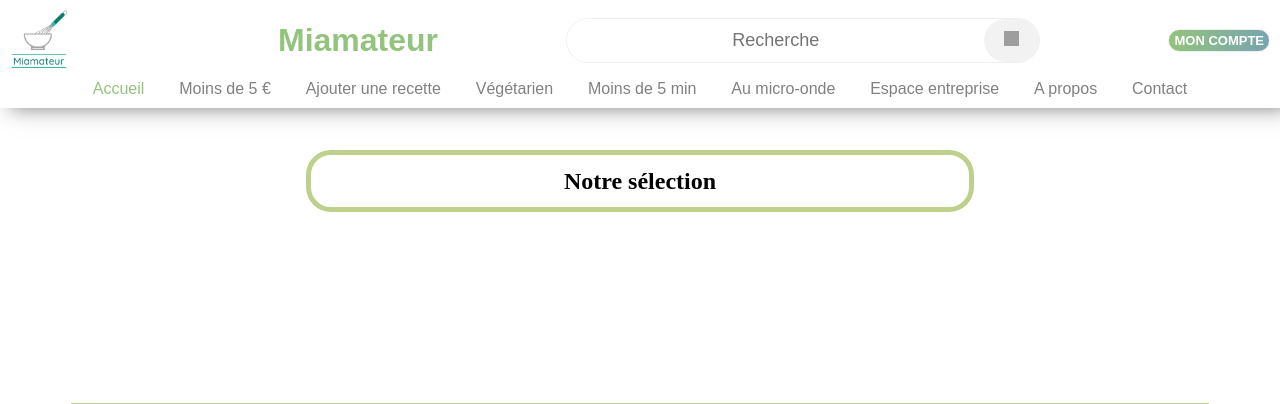
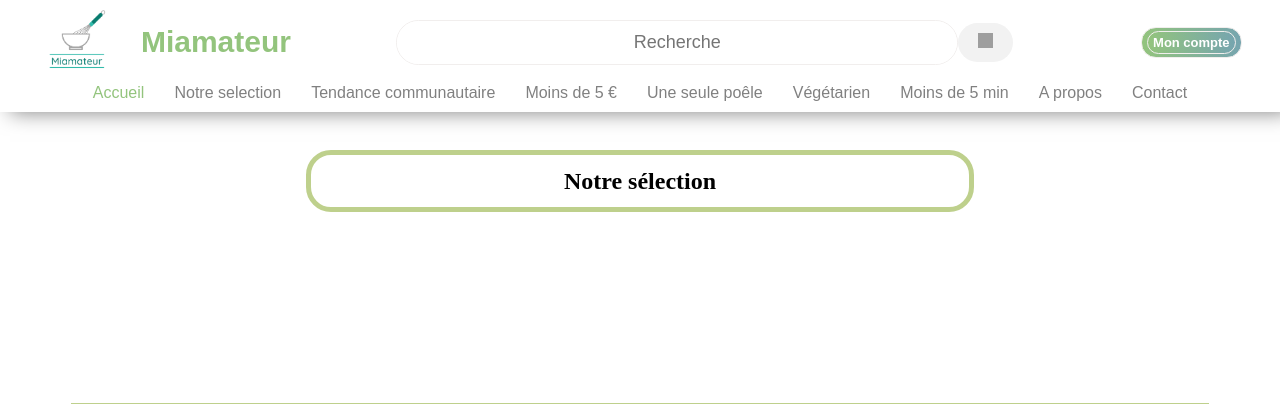
Before and after one commit to G1ul1o/Miamateur, a PHP site: page / in a window 1280 px wide. Shown: the top 404 px of the page. Run offline with PHP 8.4, Linux system fonts and the light colour scheme; data that the repository does not hold is empty; grey boxes are pictures that could not be loaded.

Commit message:
UPDATE HEADER

```diff
--- a/index.css
+++ b/index.css
@@ -1,3 +1,6 @@
+/*
+HEADER
+*/
 header {
     position: fixed;
     align-items: center;
@@ -5,51 +8,40 @@ header {
     box-shadow: 10px 0 20px 0 rgba(0,0,0,0.5);
     width: 100%;
     left : 0;
-    z-index: 999; /* assurez-vous que le z-index de l'en-tête est plus élevé que celui des autres éléments de la page */
-    background-color: white;
-}
-body {
-    margin-top: 150px; /* Ajuster la valeur en fonction de la hauteur du header */
+    background: white;
 }
 
-#image_menu_deroulant{
-    width: 40px;
-    height: 40px;
-    border: unset;
-}
-.navbutton{
-    margin-left: 70px;
-    margin-right: 10px;
-    width: 50px;
-    height: 50px;
-    border: unset;
-    transition: all 0.4s ease 0s;
-    background-color: white;
-}
+
+/*sert a placer des choses dedans*/
 .container {
     display: flex;
     justify-content: space-between;
     align-items: center;
-    gap: 10%;
-
 }
 
-.title {
+/*le bouton du menu Miamateur en haut à gauche du header*/
+.button-title {
     font-family: "Arial", sans-serif;
     color : #93c47d;
-    margin-left: 70px;
+    margin-left: 15%;
+    display: inline-block;
+    border-radius: 15px;
+    font-size: 30px;
 }
 
+
+/*contour de la barre de recherche*/
 .input-wrapper {
     display: flex;
     flex: 1;
     border-radius: 50px;
     border: 1px solid rgb(241, 238, 237);
     transition: all 0.4s ease 0s;
-
 }
 
+/*barre de recherche*/
 .input {
+    overflow: hidden;
     display: flex;
     width:100%;
     font-size: 18px;
@@ -57,39 +49,30 @@ body {
     border-radius: 50px;
 }
 
-.buttons-wrapper {
-    display: flex;
-    justify-content: flex-end;
-
-
-}
-
-.buttonH {
-    margin-right: 10px;
-    border: 1px solid rgb(241, 238, 237);
-}
-
-
-.buttonH {
-    display: inline-block;
-    padding: 3px 5px;
-    border-radius: 15px;
-    background: linear-gradient(to right, #93c47d, #76a5af);
-    color: #fff;
-    text-align: center;
-    text-decoration: none;
-    font-size: 13px;
-    font-weight: bold;
-    text-transform: uppercase;
-    transition: all 0.3s ease;
-}
-
-.buttonH:hover {
-    background: linear-gradient(to right, #93c47d, #76a5af);
-}
 
 
 
+
+
+
+/*pour centrer le bouton de recherche au millieu de la barre de recherche*/
+input::-webkit-input-placeholder {
+    text-align: center;
+}
+
+input:-moz-placeholder {
+    text-align: center;
+}
+
+input::-moz-placeholder {
+    text-align: center;
+}
+
+input:-ms-input-placeholder {
+    text-align: center;
+}
+
+/*bouton de recherche à droite de la barre de recherche*/
 .search-button {
     display: inline-block;
     padding: 10px 20px;
@@ -101,13 +84,15 @@ body {
     text-align: center;
     text-decoration: none;
     cursor: pointer;
-    transition: background-color 0.3s ease;
+    transition: all 0.3s ease;
 }
 
+/*animation quand on passe la souris sur le bouton de recherche*/
 .search-button:hover {
     background-color: #ddd;
 }
 
+/*icone du bouton de recherche. Il faut le faire en CSS et pas en HTML*/
 .search-icon {
     display: inline-block;
     width: 15px;
@@ -117,44 +102,87 @@ body {
     background-position: center;
 }
 
+.input.clicked button {
+    width: 100%;
+}
+
+
+/*jsp a quoi ça sert mais quand je l'enlève ça fait un truc bizarre. Ça a un liens avec l'ancien bouton de navigation*/
+.scrolable{
+    display : none;
+    overflow: scroll;
+    width: 80%;
+    left : 60px;
+
+}
+
+/*bouton profile*/
+.button-profile {
+    display: inline-block;
+    padding: 3px 5px;
+    border-radius: 15px;
+    background: linear-gradient(to right, #93c47d, #76a5af);
+    color: #fff;
+    text-align: center;
+    text-decoration: none;
+    font-size: 13px;
+    font-weight: bold;
+    transition: all 0.3s ease;
+    border: 1px solid rgb(241, 238, 237);
+}
+
+
+
+/*les boutons du header (Acceuil, tendance commmunautaires...)*/
 .header-button {
     font-family: "Arial", sans-serif;
     color : #808080;
     text-decoration:none;
     border-width : 10px;
     width: 2%;
+}
 
+/*animation quand on passe la souris sur les boutons du header*/
+.header-button:hover {
+    transition: all 0.2s ease 0s;
+    color: #93c47d;
 }
+
+/*pour l'alignement des boutons du header*/
 .alignement_cote {
     margin-right: 2.5%;
     margin-left: 2.5%;
-}
-.bouton-du-header {
-    width: 100%;
-
+    transition: all 0.4s ease 0s;
 }
 
 .alignement {
-    width: 90%; /* ajustez la largeur selon vos besoins */
-    margin: auto; /* centre horizontalement */
-    text-align: center; /* centre le contenu de la div */
+    width: 90%;
+    margin: auto;
+    text-align: center;
     display: flex;
     justify-content: space-between;
 }
 
+/*fait en sorte que le header-button du nom de la page sur laquelle on est soit de couleur verrte et pas grise*/
 .active {
     color : #93c47d;
     font-family: "Arial", sans-serif;
-
     text-decoration:none;
     border-width : 10px;
     width: 2%;
 }
 
+/*pour ajouter un petit blanc en bas du header*/
 .blanc{
     height: 10px;
 }
+body {
+    margin-top: 150px; /* Ajuster la valeur en fonction de la hauteur du header */
+}
 
+/*
+    BODY
+ */
 
 input::-webkit-input-placeholder {
     text-align: center;
--- a/index.php
+++ b/index.php
@@ -22,44 +22,65 @@
     <!--Header-->
     <header id="header">
         <div class="container">
-            <!-- utile pour plus tard quand il faudra faire es fenetre responsive
-            <button class="navbutton" id="navbutton" onclick="changeDisplay()">
-                <img id="image_menu_deroulant" src="images/menu.png" alt="bouton menu déroulant">
-            </button>
-            -->
+            <!-- marge gauche -->
+            <span style="margin-left: 3%;"></span>
+
             <!-- logo -->
-            <img class="img" src="image/image-removebg-preview.jpg" alt="logo" width="80" height="80">
+            <a href="index.php" >
+                <img  src = "image/image-removebg-preview.jpg" alt="logo" width = "80px" height = "80px"></img>
+            </a>
 
             <!-- titre -->
-            <h1 class="title">Miamateur</h1>
+            <a href="index.php" >
+                <h1 class="button-title">Miamateur</h1>
+            </a>
 
-            <div class="input-wrapper">
-                <input type="text" class="input" placeholder="Recherche">
-                <button class="search-button">
-                    <span class="search-icon"></span>
-                </button>
-            </div>
+            <!-- marge centre gauche -->
+            <span style="margin-left: 10%;"></span>
 
-            <div class="buttons-wrapper">
-                <button class="buttonH">Mon compte</button>
-            </div>
+            <!-- barre de recherche -->
+            <form class="input-wrapper">
+                <input type="text" class="input" placeholder="Recherche"></input>
+            </form>
+
+            <!-- bouton de recherche -->
+            <button class="search-button">
+                <span class="search-icon"></span>
+            </button>
+
+            <!-- marge centre droite -->
+            <span style="margin-left: 10%;"></span>
+
+            <!-- bouton compte -->
+            <button class="button-profile" ><a class="button-profile" href="index.php">Mon compte</a></button>
+
+            <!-- marge droite -->
+            <span style="margin-left: 3%;"></span>
         </div>
 
         <div class="alignement_cote">
             <div class="alignement">
-                <header-button><a class="active header-button" href="Header.html" target="_blank">Accueil</a></header-button>
-                <header-button><a class="header-button" href="" target="_blank">Moins de 5 €</a></header-button>
-                <header-button><a class="header-button" href="formulaire.php">Ajouter une recette</a></header-button>
+                <!-- les boutons du header (Acceuil, notre selection...) -->
+                <header-button><a class="active" class="header-button"  href="index.php" target="_blank">Accueil</a></header-button>
+
+                <header-button><a class="header-button" href="http://twitch.com" target="_blank">Notre selection</a></header-button>
+
+                <header-button><a class="header-button" href="http://twitch.com" target="_blank">Tendance communautaire</a></header-button>
+
+                <header-button><a class="header-button" href="https://www.twitch.tv/otplol_" target="_blank">Moins de 5 €</a></header-button>
+
+                <header-button><a class="header-button" href="http://twitch.com" target="_blank">Une seule poêle</a></header-button>
+
                 <header-button><a class="header-button" href="http://twitch.com" target="_blank">Végétarien</a></header-button>
+
                 <header-button><a class="header-button" href="http://twitch.com" target="_blank">Moins de 5 min</a></header-button>
-                <header-button><a class="header-button" href="http://twitch.com" target="_blank">Au micro-onde</a></header-button>
-                <header-button><a class="header-button" href="http://twitch.com" target="_blank">Espace entreprise</a></header-button>
+
                 <header-button><a class="header-button" href="http://twitch.com" target="_blank">A propos</a></header-button>
+
                 <header-button><a class="header-button" href="http://twitch.com" target="_blank">Contact</a></header-button>
             </div>
         </div>
-
-        <div class="blanc"></div>
+        <div class="blanc"> </div>
     </header>
     <body>
         <!--Sélection-->
```
Also changed, not shown: recette.css (+92 -60 lines), recette.php (+43 -21 lines).
